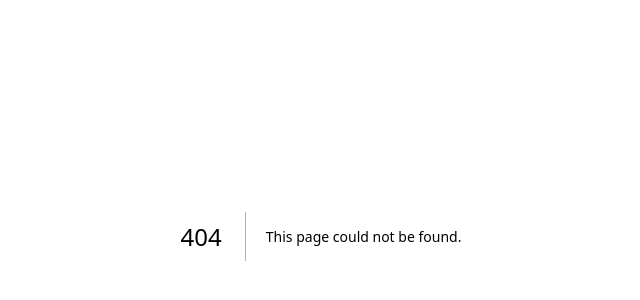
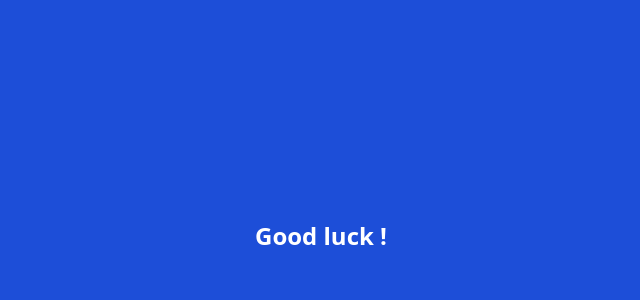
Before and after one commit to hugorince/How-Many-Capitals-Next, a Next.js app: page /components/loadingscreens/GameLoading in a window 1280 px wide. Before the commit this address had no page. Shown: the part 164-464 px from the top of the page, without its empty margins (319-959 px from the left). Built offline with nearby package versions, Linux system fonts and the light colour scheme.

Commit message:
text flip animation

```diff
--- a/pages/components/Bonuses/bonusesLogic.ts
+++ b/pages/components/Bonuses/bonusesLogic.ts
@@ -29,11 +29,11 @@ export const handleFiftyFifty = ({
 
   let diffNum = 0;
   let hidden = 0;
-  if (difficulty === "easy") {
+  if (difficulty === "beginner") {
     diffNum = 2;
-  } else if (difficulty === "medium") {
+  } else if (difficulty === "intermediate") {
     diffNum = 3;
-  } else if (difficulty === "hard") {
+  } else if (difficulty === "expert") {
     diffNum = 4;
   }
   while (hidden < diffNum) {
--- a/pages/components/highscores/HighscoresDisplay.tsx
+++ b/pages/components/highscores/HighscoresDisplay.tsx
@@ -9,7 +9,7 @@ const HighscoreDisplay = () => {
         <div className="flex flex-col items-center">
           <div>🏆</div>
           <h1 className="font-semibold underline decoration-yellow-500">
-            Highscores
+            Crown holder :
           </h1>
         </div>
         <div>
--- /dev/null
+++ b/pages/components/loadingscreens/GameLoading.tsx
@@ -0,0 +1,35 @@
+import { useEffect, useState, useContext } from "react";
+import { motion, AnimatePresence } from "framer-motion";
+import { AppContext } from "../../context/AppContext";
+
+const GameLoading = () => {
+  const { difficulty } = useContext(AppContext);
+  const [content, setContent] = useState(`${difficulty} mode`);
+
+  useEffect(() => {
+    setInterval(() => {
+      setContent("Good luck !");
+    }, 1500);
+  }, []);
+
+  return (
+    <>
+      <div className="relative flex flex-col text-2xl font-bold items-center justify-center h-screen w-screen bg-blue-700 text-white">
+        <AnimatePresence>
+          <motion.div
+            key={content}
+            initial={{ y: 20, opacity: 0 }}
+            animate={{ y: 0, opacity: 1 }}
+            exit={{ y: -20, opacity: 0 }}
+            transition={{ ease: "easeInOut" }}
+            style={{ position: "absolute" }}
+          >
+            {content}
+          </motion.div>
+        </AnimatePresence>
+      </div>
+    </>
+  );
+};
+
+export default GameLoading;
--- /dev/null
+++ b/pages/components/loadingscreens/LoadingIndex.tsx
@@ -0,0 +1,33 @@
+import { useEffect, useState } from "react";
+import { motion, AnimatePresence } from "framer-motion";
+
+const LoadingIndex = () => {
+  const [content, setContent] = useState("Welcome to How Many Capitals");
+
+  useEffect(() => {
+    setInterval(() => {
+      setContent("Find the most capitals in a row");
+    }, 1500);
+  }, []);
+
+  return (
+    <>
+      <div className="relative flex flex-col text-2xl font-bold items-center justify-center h-screen w-screen bg-blue-700 text-white">
+        <AnimatePresence>
+          <motion.div
+            key={content}
+            initial={{ y: 20, opacity: 0 }}
+            animate={{ y: 0, opacity: 1 }}
+            exit={{ y: -20, opacity: 0 }}
+            transition={{ ease: "easeInOut" }}
+            style={{ position: "absolute" }}
+          >
+            {content}
+          </motion.div>
+        </AnimatePresence>
+      </div>
+    </>
+  );
+};
+
+export default LoadingIndex;
--- a/pages/index.tsx
+++ b/pages/index.tsx
@@ -6,34 +6,34 @@ import HighscoreDisplay from "./components/highscores/HighscoresDisplay";
 import { AppContext } from "./context/AppContext";
 import { motion } from "framer-motion";
 import Router from "next/router";
+import LoadingIndex from "./components/loadingscreens/LoadingIndex";
+import GameLoading from "./components/loadingscreens/GameLoading";
 
 const Home = () => {
   const { highscores, setHighScores, difficulty } = useContext(AppContext);
-  const [fullscreenMessage, setFullScreenMessage] =
-    useState("How Many Capitals");
   const [isLoading, setIsLoading] = useState(false);
+  const [gameLoading, setGameLoading] = useState(false);
 
   useEffect(() => {
     setIsLoading(true);
     fetchHighScores(setHighScores);
     setTimeout(() => {
       setIsLoading(false);
-    }, 2000);
+    }, 3000);
   }, []);
 
   const handleStartQuiz = () => {
-    setFullScreenMessage(`game starting in ${difficulty} mode`);
-    setIsLoading(true);
+    setGameLoading(true);
     setTimeout(() => {
       Router.push("/quiz");
-    }, 2000);
+    }, 3000);
   };
   return (
     <>
       {isLoading ? (
-        <div className="flex flex-col text-2xl font-bold items-center justify-center h-screen w-screen bg-blue-700">
-          <h1 className="text-white">{fullscreenMessage}</h1>
-        </div>
+        <LoadingIndex />
+      ) : gameLoading ? (
+        <GameLoading />
       ) : (
         <motion.div
           animate={{ opacity: [0, 1] }}
@@ -44,9 +44,9 @@ const Home = () => {
             <h1 className="font-bold text-xl">Welcome to How Many Capitals</h1>
             <h2 className="italic">find the most capitals in a row</h2>
           </div>
+          <SetDifficulty />
+          <HighscoreDisplay />
 
-          <HighscoreDisplay />
-          <SetDifficulty />
           <button
             className="border border-black p-2 rounded hover:bg-black hover:text-white"
             onClick={handleStartQuiz}
```
